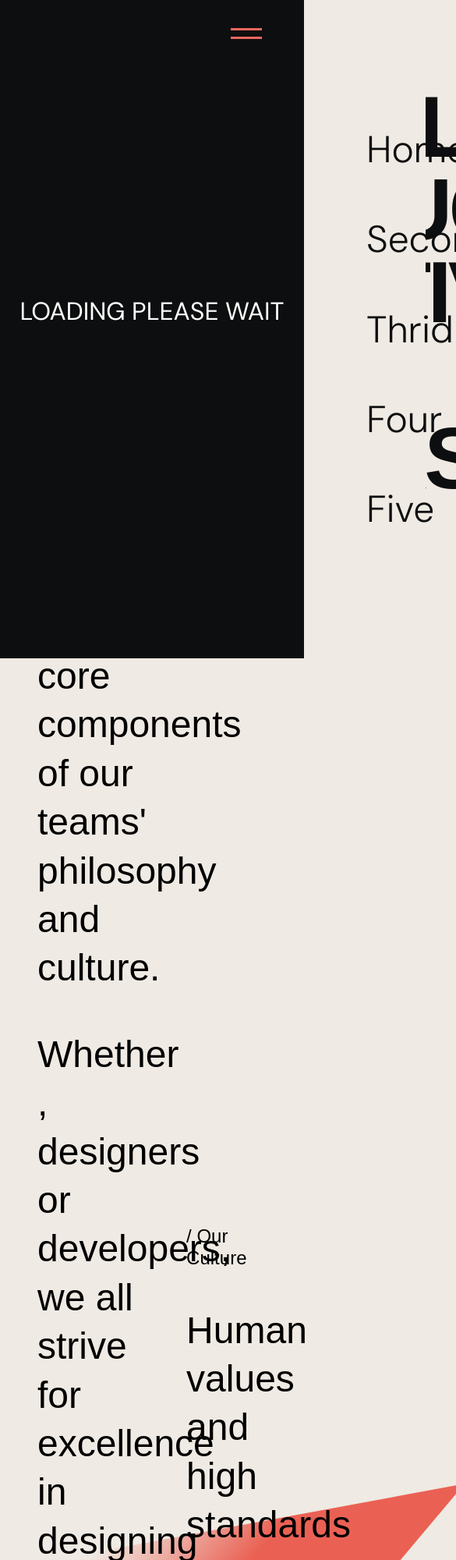
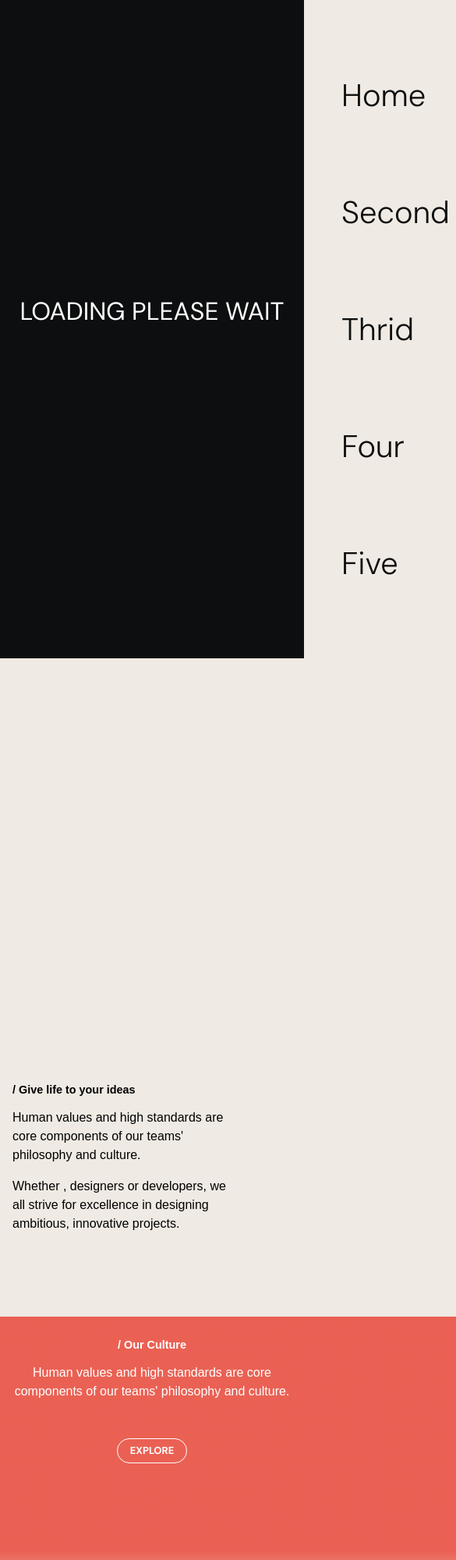
Before and after one commit to cortiz2894/megaphone-webgl-page, a website built with Vite: page index.html in a window 390 px wide. Shown: the top 2000 px of the page at 78% size, 585 px wide, since content can reach past the window. Built offline with nearby package versions, Linux system fonts and the light colour scheme; a web font is replaced by a local one; what webgi would draw is missing.

Commit message:
responsive desing v1

```diff
--- a/src/index.ts
+++ b/src/index.ts
@@ -15,7 +15,7 @@ import {
     TemporalAAPlugin,
     AnisotropyPlugin,
     GammaCorrectionPlugin,
-
+    mobileAndTabletCheck,
     addBasePlugins,
     ITexture, TweakpaneUiPlugin, AssetManagerBasicPopupPlugin, CanvasSnipperPlugin,
 
@@ -99,6 +99,9 @@ async function setupViewer(){
 
     // This must be called once after all plugins are added.
     viewer.renderer.refreshPipeline()
+    //Mobile
+    const isMobile = mobileAndTabletCheck()
+    console.log('isMobile: ', isMobile)
     //Loader
     const importer = manager.importer as AssetImporter
 
@@ -143,7 +146,7 @@ async function setupViewer(){
 			if (footerExist) {
 				viewerDom.style.position = 'absolute'
 				canvasDom.style.position = 'absolute'
-				viewerDom.style.top = '210%'
+				viewerDom.style.top = '203%'
 			} else {
 					viewerDom.style.position = 'fixed'
 					canvasDom.style.position = 'fixed'
@@ -164,7 +167,12 @@ async function setupViewer(){
 
 		window.scrollTo(0,0)
 
-    onUpdate()
+		if(isMobile){
+			position.set(-7.57, -2.75, -2.99)
+			target.set(-0.51, 0.19, 0.11)
+		}
+
+		onUpdate()
 
 		const viewerDom = document.getElementById('webgi-canvas-container') as HTMLElement
 		const canvasDom = document.getElementById('webgi-canvas') as HTMLElement
@@ -184,9 +192,9 @@ async function setupViewer(){
 
         //Second section
         tl.to(position, {
-            x: 4.58,
-            y: 0.52,
-            z: 4.02,
+						x: isMobile ? -8.94 : 4.58,
+            y: isMobile ? -2.46 : 0.52,
+            z: isMobile ? 2.31 : 4.02,
             scrollTrigger: {
                 trigger: '.second--section',
                 start: "top bottom",
@@ -200,9 +208,9 @@ async function setupViewer(){
 						}
         })
         tl.to(target, {
-            x: -0.86,
-            y: -0.05,
-            z: 1.04,
+            x: isMobile ? -0.96 : -0.86,
+            y: isMobile ? -0.33 : -0.05,
+            z: isMobile ? -0.10 : 1.04,
             scrollTrigger: {
                 trigger: '.second--section',
                 start: "top bottom",
@@ -212,7 +220,7 @@ async function setupViewer(){
             },
         })
         tl.to('#webgi-canvas-container', {
-            opacity: 0,
+            opacity: isMobile ? 1 : 0,
             scrollTrigger: {
                 trigger: '.second--section',
                 start: "150",
@@ -233,7 +241,7 @@ async function setupViewer(){
         })
         tl.to('.title-first', {
             xPercent: '150',
-            opacity: 0,
+            opacity: isMobile ? 1 : 0,
             scrollTrigger: {
                 trigger: '.second--section',
                 start: "top bottom",
@@ -248,9 +256,9 @@ async function setupViewer(){
          //Last section
 
          tl.to(position, {
-            x: -5.28,
-            y: -0.19,
-            z: -3.35,
+            x: isMobile ? -5.00 : -5.28,
+            y: isMobile ? -5.23 : -0.19,
+            z: isMobile ? -0.00 : -3.35,
             scrollTrigger: {
                 trigger: '.third--section',
                 start: "top bottom",
@@ -261,9 +269,9 @@ async function setupViewer(){
             onUpdate,
         })
         tl.to(target, {
-            x: -0.71,
-            y: 0.16,
-            z: 0.88,
+            x: isMobile ? -1.18 : -0.71,
+            y: isMobile ? 0.18 : 0.16,
+            z: isMobile ? -0.01 : 0.88,
             scrollTrigger: {
                 trigger: '.third--section',
                 start: "top bottom",
@@ -288,7 +296,7 @@ async function setupViewer(){
         //     onUpdate,
         // })
         tl.to('#webgi-canvas-container', {
-            opacity: 0,
+            opacity: isMobile ? 1 : 0,
             scrollTrigger: {
                 trigger: '.third--section',
                 start: "top bottom",
--- a/src/styles.css
+++ b/src/styles.css
@@ -168,7 +168,7 @@ section.third--section {
   font-weight: 500;
   font-family: 'Neue Haas Grotesk Display Pro', sans-serif;
   background-color: #0d0e0f;
-  z-index: 3;
+  z-index: 99;
 }
 
 .loader p {
@@ -376,3 +376,114 @@ body:before {
   padding: 0;
   border: none !important;
 }
+
+
+@media(max-width: 776px) {
+  footer {
+    position: relative;
+    z-index:2;
+  }
+  .first--section h1 {
+    font-size: 45px;
+    line-height: 46px;
+    letter-spacing: initial;
+    width: 100%;
+    text-align: right;
+    margin-bottom: 0px;
+    margin-bottom: 0.5em;
+  }
+
+  .first--section {
+    justify-content: flex-end;
+    align-items: flex-end;
+    /* padding-bottom: 25%; */
+  }
+
+  .section {
+      padding: 0 1em;
+  }
+  .menu-bar:hover div {
+    background-color: #ed675f;
+  }
+  .center-section p {
+    font-size: 1em;
+    line-height: 1.5em;
+  }
+
+  h2 {
+      font-size: 0.9em;
+      font-weight: 600;
+  }
+
+  .container-options {
+    justify-content: center;
+    margin-top: 3em;
+  }
+
+  .container-options .customize-btn {
+      font-size: 13px;
+      color: white;
+      border-color: white;
+      padding: 0.5em 1.2em;
+  }
+
+  .center-section {
+    width: 80%;
+    display: flex;
+    justify-content: end;
+    flex-direction: column;
+    padding-bottom: 30%;
+  }
+
+  .third--section .center-section {
+    width: 100%;
+    text-align: center;
+    padding-bottom: 0px;
+    padding-top: 1em;
+  }
+
+  .third--section {
+    justify-content: flex-start;
+}
+
+  nav {
+    padding: 0.5em 1em;
+  }
+
+  .custom--bg-2 {
+    width: 200%;
+    height: 400px;
+    left: -20%;
+    top: 20%;
+  }
+  svg {
+    width: 150px !important;
+    height: 150px !important;
+  }
+  .menu-drawer.active {
+    right: 0%;
+  }
+  .menu-drawer {
+    width: 85%;
+    z-index: 1;
+    right: -85%;
+  }
+  .menu-drawer ul {
+    padding: 6em 3em;
+  }
+  .menu-drawer button {
+    font-size: 2.5em;
+  }
+  .third--section h2, .third--section p {
+    color: #fff;
+    position: relative;
+    z-index: 2;
+  }
+  .third--section .custom--bg-2 {
+    transform: skew(0deg) rotate(0deg);
+    top: 0;
+    background: linear-gradient(180deg, rgba(233,73,59,0.85) 75%, rgba(246,103,112,0) 100%);
+    /* background: linear-gradient(360deg, rgba(233,73,59,0.85) 48%, rgba(246,103,112,0) 100%); */
+    /* background: #ed675f; */
+  }
+}
--- a/src/utils/cursor.js
+++ b/src/utils/cursor.js
@@ -90,6 +90,7 @@ export default class Cursor extends EventEmitter {
         this.renderedStyles['radius'].current = 50;
         this.DOM.el.style.fillOpacity = 0
         this.DOM.el.style.stroke ='#000000'
+        this.DOM.el.style.transition = 'fill-opacity 0s ease , stroke 0s ease';
         this.tl.restart();
     }
     leave() {
```
